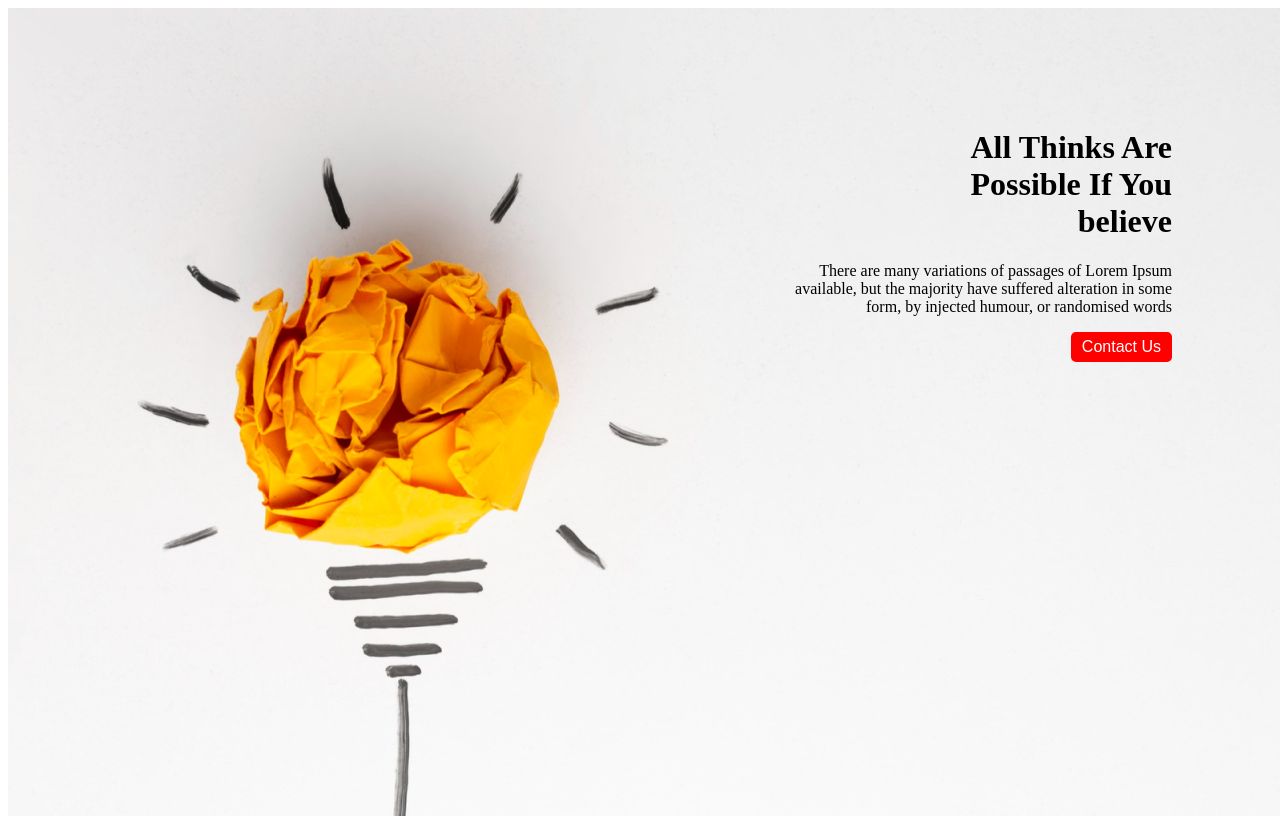
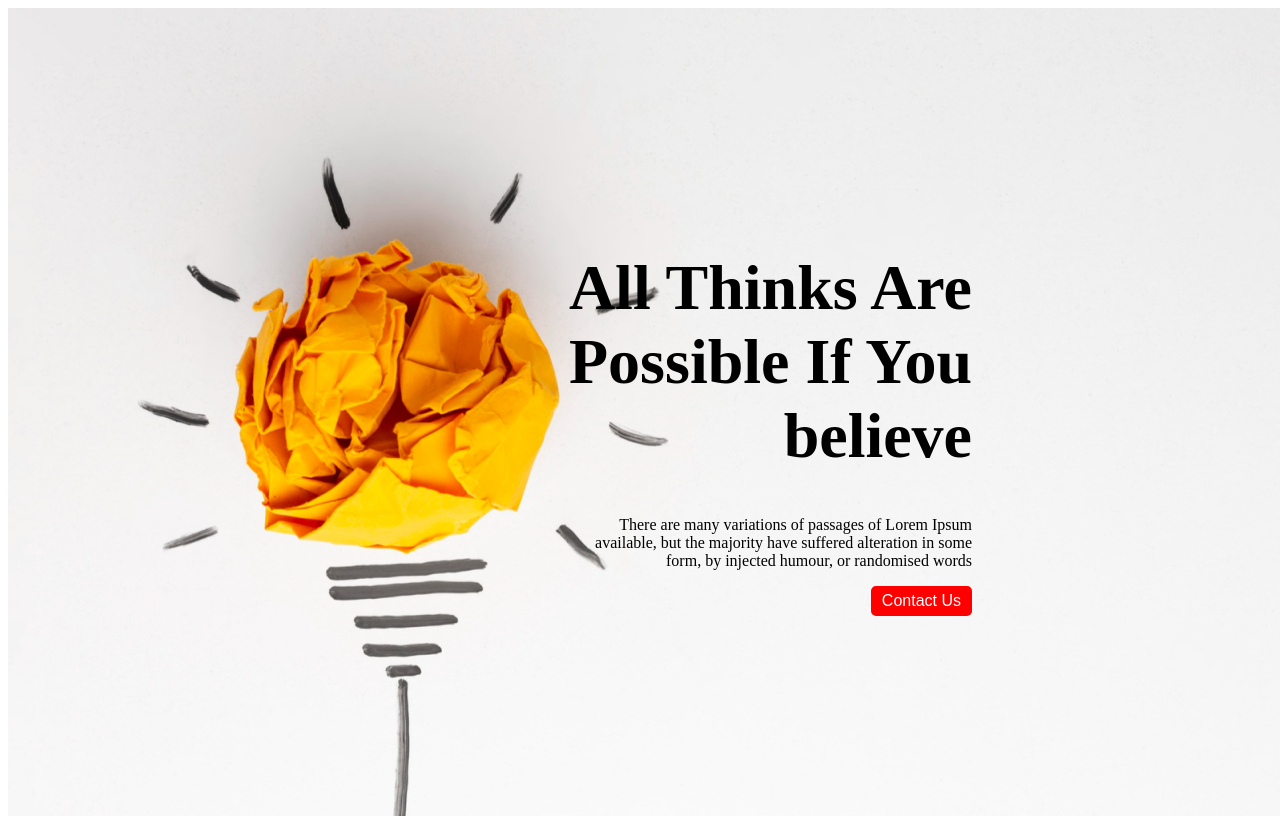
Before and after one commit to lizaahsan/Assignment-one-new-year-new-me, a plain HTML site: page index.html in a window 1280 px wide. Shown: the top 818 px of the page. Drawn offline with Linux system fonts and the light colour scheme.

Commit message:
my final commit

```diff
--- a/styles/style.css
+++ b/styles/style.css
@@ -11,10 +11,14 @@
     /* Top right text */
     .top-right {
       position: absolute;
-      top: 100px;
-      right: 100px;
+      top: 200px;
+      right: 300px;
       text-align: right;
       font-size: 16px;
+    }
+    .top-right h1{
+      font-size: 64px;
+      font-weight: 700;
     }
     .btn-us{
         border: 5px solid red;
```
